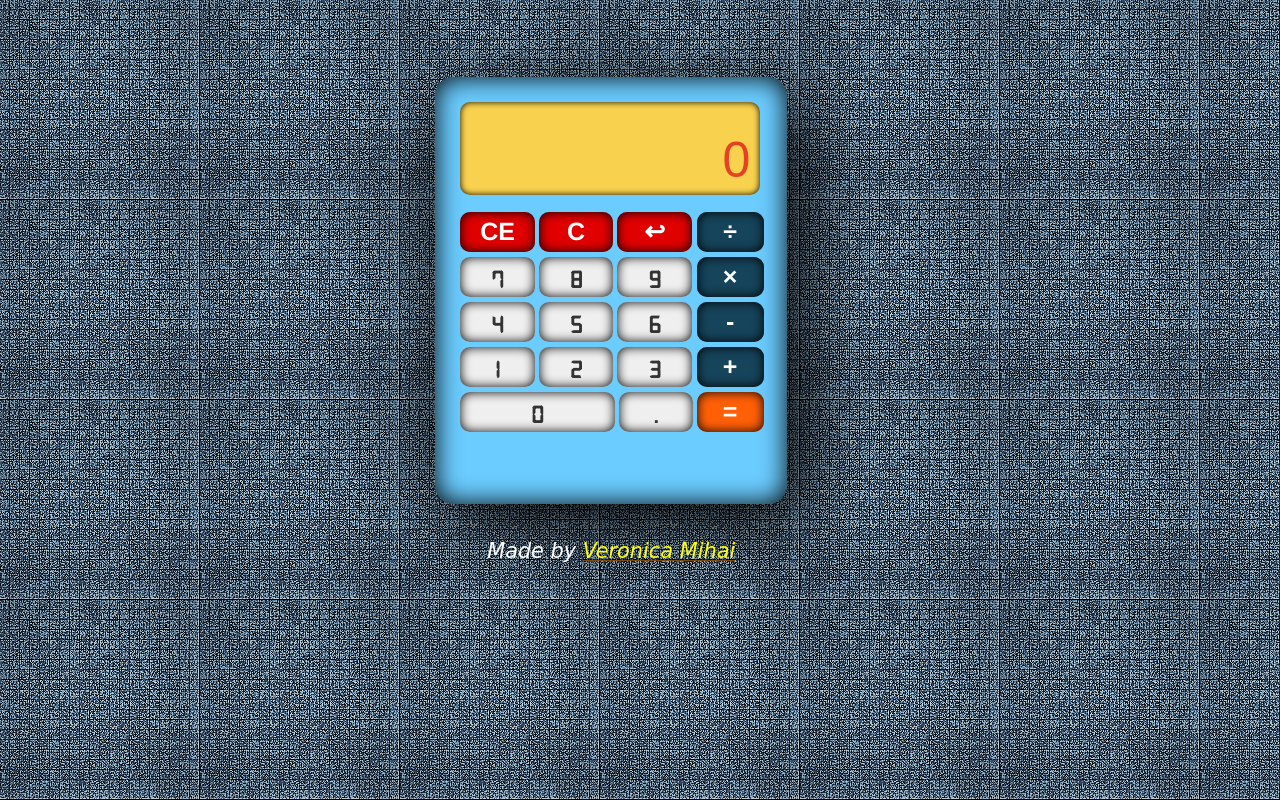
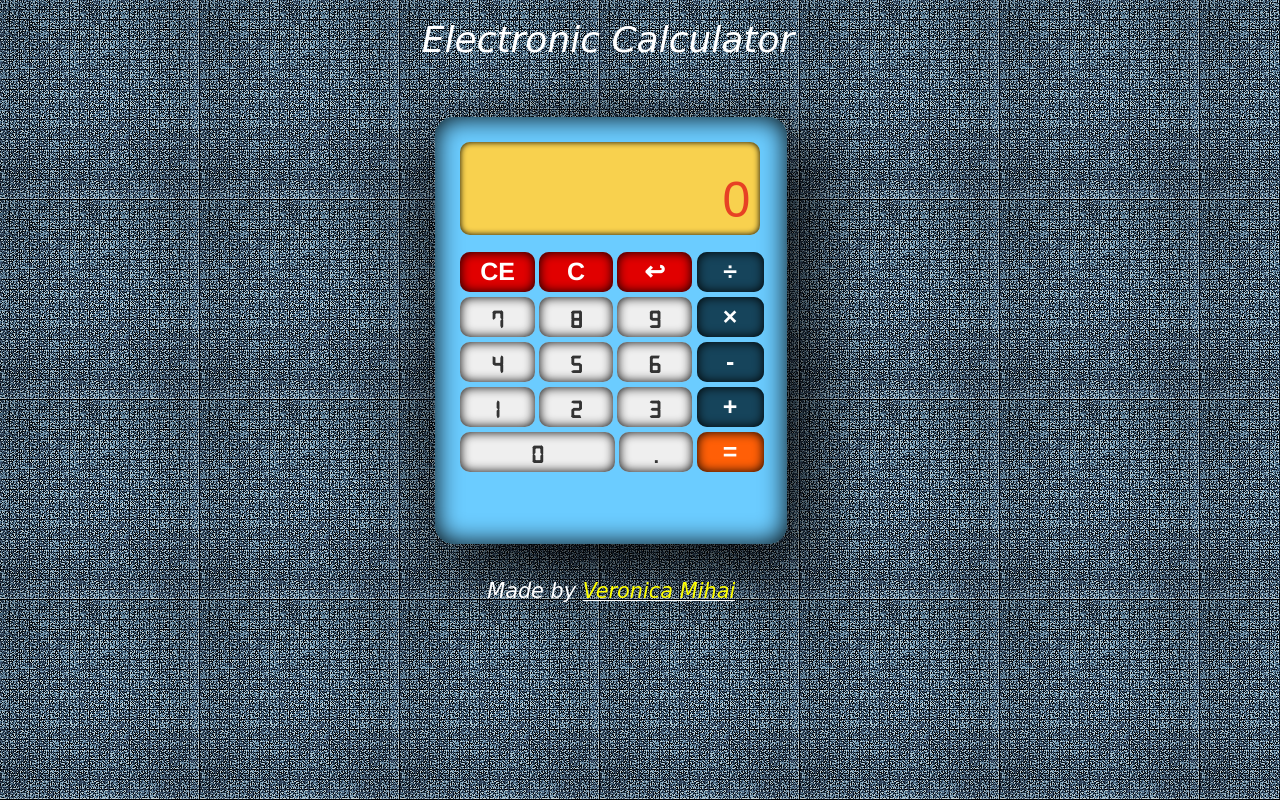
Before and after one commit to VeronicaM/calculator, a PHP site: page / in a window 1280 px wide. Run offline with PHP 8.4, Linux system fonts and the light colour scheme; some libraries are stand-ins or nearby versions.

Commit message:
fixed a few accessibility issues like a missing header, labeled input and replaced aside with div

```diff
--- a/index.html
+++ b/index.html
@@ -5,6 +5,7 @@
     <link rel="stylesheet" type="text/css" href="./public/dist/main.css" />
   <meta charset="UTF-8">
 <meta http-equiv="Content-type" content="text/html; charset=UTF-8">
+    <html lang="en-us">
     <meta content="en-us" http-equiv="Content-Language" />
     <meta name="viewport" content="width=device-width, initial-scale=1.0">
 	<title>Calculator</title>
@@ -14,9 +15,10 @@
 
 </head>
 <body>
+  <h1 class="title"> Electronic Calculator  </h1>
    <div class="container position">
    <div class="row display" data-value="">
-  	 <input id="operation" autocomplete="off" type="text" placeholder="0" readonly>
+  	 <input id="operation" aria-labelledby="display" autocomplete="off" type="text" placeholder="0" readonly>
    </div>
    <div class="row">
    	 <section class="col-xs-10 numbers">
@@ -45,13 +47,13 @@
 	   	 	<button>.</button>
    	 	</div>
    	  </section>
-   	   <aside class="col-xs-2 operations">
+   	   <div class="col-xs-2 operations">
    	 	<button>÷</button>
    	 	<button>×</button>
    	 	<button>-</button>
    	 	<button>+</button>
    	 	<button id="compute">=</button>
-   	 </aside>
+   	 </div>
    	</div>
      <footer> Made by <a href="https://github.com/VeronicaM" target="_blank">Veronica Mihai</a> </footer>
   </div>
--- a/public/dist/main.css
+++ b/public/dist/main.css
@@ -26,6 +26,14 @@ body {
   margin: 0;
   padding-bottom: 6rem;
   min-height: 100%;
+}
+.title {
+  color: white;
+  width: 95%;
+  height: 10px;
+  font-style: italic;
+  font-family: cursive;
+  text-align: center;
 }
 button {
   width: 66.66666667px;
@@ -191,7 +199,7 @@ footer {
 footer a {
   color: yellow;
   text-decoration: none;
-  background-image: linear-gradient(to top, rgba(0, 0, 0, 0), rgba(0, 0, 0, 0) 2px, #7C4A0F 2px, #7C4A0F 3px, rgba(0, 0, 0, 0) 3px);
+  background-image: linear-gradient(to top, rgba(0, 0, 0, 0), rgba(0, 0, 0, 0) 2px, white 2px, white 3px, rgba(0, 0, 0, 0) 3px);
 }
 footer a:hover {
   color: #FC8902;
--- a/public/dist/main.less
+++ b/public/dist/main.less
@@ -36,7 +36,14 @@ body{
   padding-bottom: 6rem;
   min-height: 100%;
 }
-
+.title{
+	color: white;
+  width: 95%;
+  height: 10px;
+  font-style: italic;
+  font-family: cursive;
+  text-align: center;
+}
 button{
 	width: @reference-point/3;
 	height: @reference-point/5;
@@ -203,7 +210,7 @@ footer{
   a{
   	 color: yellow;
   	 text-decoration: none;
-  	 background-image: linear-gradient(to top, rgba(0, 0, 0, 0), rgba(0, 0, 0, 0) 2px, #7C4A0F 2px, #7C4A0F 3px, rgba(0, 0, 0, 0) 3px);
+  	 background-image: linear-gradient(to top, rgba(0, 0, 0, 0), rgba(0, 0, 0, 0) 2px, white 2px, white 3px, rgba(0, 0, 0, 0) 3px);
   	&:hover{
   		color:@equal-color-hover;
   		background-image: none;
```
Also changed, not shown: src/main.css (+9 -1 lines), src/main.less (+9 -2 lines).
